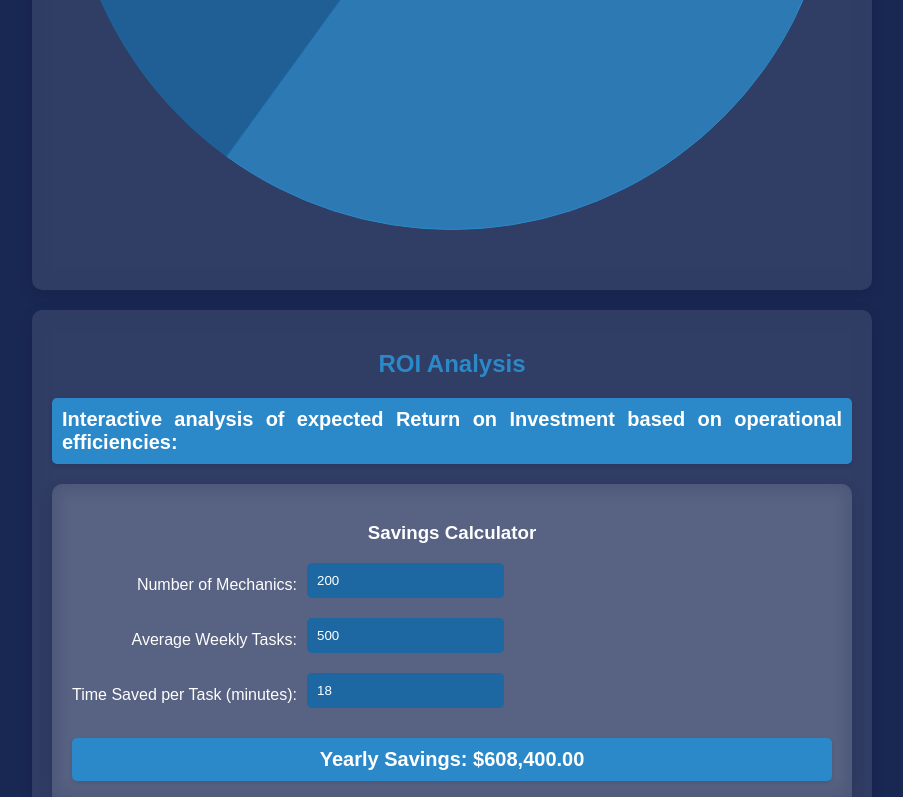
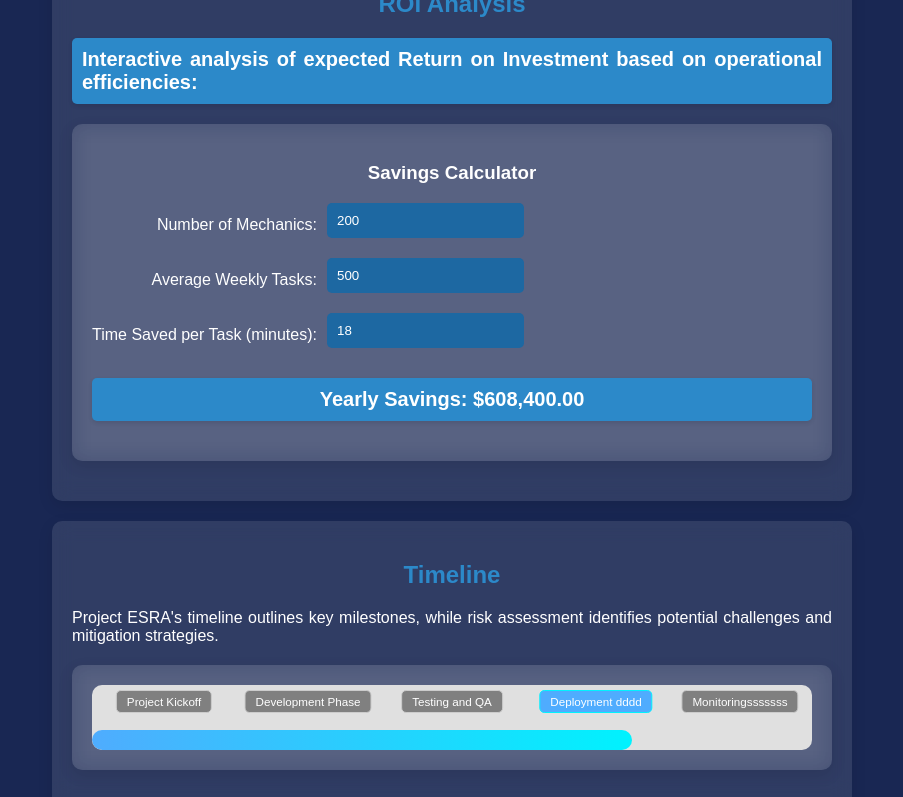
Before and after one commit to twistedcollar/esra-presentation, a React (Create React App) app: page / in a window 1280 px wide. Shown: the part 2000-2797 px from the top of the page, without its empty margins (188-1091 px from the left). Built offline with nearby package versions, Linux system fonts and the light colour scheme.

Commit message:
timeline/ milestones

```diff
--- a/src/App.css
+++ b/src/App.css
@@ -78,49 +78,3 @@ body {
     font-size: 14px;
   }
 }
-
-
-/* Modal styles */
-.modal {
-  position: fixed;
-  top: 0;
-  left: 0;
-  width: 100%;
-  height: 100%;
-  background: rgba(0, 0, 0, 0.5);
-  display: flex;
-  justify-content: center;
-  align-items: center;
-}
-
-.modal-content {
-  background: white;
-  padding: 20px;
-  border-radius: 5px;
-  max-width: 500px;
-  width: 100%;
-}
-
-/* Risk Item styles */
-.risk-item {
-  padding: 10px;
-  margin: 10px 0;
-  border-radius: 5px;
-  cursor: pointer;
-  transition: all 0.3s ease;
-}
-
-.risk-item.low {
-  background-color: #d4edda;
-  color: #155724;
-}
-
-.risk-item.medium {
-  background-color: #fff3cd;
-  color: #856404;
-}
-
-.risk-item.high {
-  background-color: #f8d7da;
-  color: #721c24;
-}
--- a/src/App.js
+++ b/src/App.js
@@ -83,12 +83,20 @@ function App() {
         </div>
       </FadeInSection>
       <FadeInSection>
-        <div className="section" id="timeline-risks">
-          <h2 className="subtitle">Timeline/Risks</h2>
+        <div className="section" id="timeline">
+          <h2 className="subtitle">Timeline</h2>
           <p className="content">
             Project ESRA's timeline outlines key milestones, while risk assessment identifies potential challenges and mitigation strategies.
           </p>
           <Timeline />
+        </div>
+      </FadeInSection>
+      <FadeInSection>
+        <div className="section" id="risks">
+          <h2 className="subtitle">Risks</h2>
+          <p className="content">
+            Project ESRA's risk assessment identifies potential challenges and mitigation strategies.
+          </p>
         </div>
       </FadeInSection>
       <FadeInSection>
--- a/src/AppFeatures.js
+++ b/src/AppFeatures.js
@@ -24,12 +24,12 @@ const FeatureCard = ({ feature }) => {
 
 const AppFeatures = () => {
   const features = [
-    { id: 1, title: 'User-friendly interface', description: 'Description of Feature 1' },
-    { id: 2, title: 'Mobile accessibility', description: 'Description of Feature 1' },
-    { id: 3, title: 'QA & Mechanic performance analytics', description: 'Description of Feature 1' },
-    { id: 4, title: 'Real-time task status', description: 'Description of Feature 1' },
-    { id: 5, title: 'Real-time alerts and notifications', description: 'Description of Feature 1' },
-    { id: 6, title: 'Hisorical data downloads', description: 'Description of Feature 1' },
+    { "id": 1, "title": "User-friendly interface", "description": "Intuitive navigation for all user levels." },
+    { "id": 2, "title": "Mobile accessibility", "description": "Full functionality on mobile devices." },
+    { "id": 3, "title": "QA & Mechanic performance analytics", "description": "Quality and performance personnel analysis." },
+    { "id": 4, "title": "Real-time task status", "description": "Updates on tasks as they happen." },
+    { "id": 5, "title": "Real-time alerts and notifications", "description": "Instant alerts for important updates." },
+    { "id": 6, "title": "Historical data downloads", "description": "Download past data for analysis and reporting." }
     // More features can be added here
   ];
 
--- a/src/Timeline.css
+++ b/src/Timeline.css
@@ -1,50 +1,61 @@
-/* Timeline progress bar styles */
-
+.section {
+  width: 100%;
+  padding: 20px;
+  box-sizing: border-box;
+}
 
 .timeline-container {
   position: relative;
   width: 100%;
-    height: 50px;
+  padding-top: 25px; /* Space for labels */
+  height: 40px; /* Height of the progress bar */
   background-color: #e0e0e0;
-    border-radius: 25px;
+  border-radius: 10px;
   overflow: hidden;
 }
 
-  .timeline-progress {
-    height: 100%;
-    width: 0; /* Initial width set to 0 */
-    background-image: linear-gradient(to right, #4facfe, #00f2fe);
-    border-radius: 25px;
-    animation: fillToFirstMilestone 2s forwards; /* Animation name and duration */
+.milestones {
+  position: absolute;
+  top: 0;
+  left: 10%; /* Changed to 10% */
+  right: 10%; /* Changed to 10% */
+  width: 80%; /* Adjusted to account for the left and right spacing */
+  height: 25px;
 }
-
-  @keyframes fillToFirstMilestone {
-    to {
-      width: 25%; /* Adjust this percentage to match the position of your first milestone */
-    }
-  }
-
 
 .milestone {
   position: absolute;
-    bottom: 100%; /* Adjust if necessary */
-    transform: translateX(-50%);
+  bottom: 20px;
 }
 
 .milestone-label {
   position: absolute;
-    bottom: 20px; /* Adjust distance from the timeline bar */
-    background: #fff;
-    padding: 5px 10px;
+  transform: translateX(-50%);
+  background: grey;
+  padding: 2px 10px;
   border-radius: 5px;
-    border: 1px solid #ccc;
+  border: 1px solid #cccccc;
+  white-space: nowrap;
+  font-size: 14px;
+  line-height: 1.5;
+  user-select: none;
+  overflow: hidden; /* Ensure the text is clipped */
+  text-overflow: ellipsis; /* Add ellipsis for overflowed text */
+  max-width: 160px; /* Adjust max-width as needed */
+  display: inline-block; /* Necessary for text-overflow to work */
 }
 
-  .milestone-marker {
+.timeline-progress {
   position: absolute;
   bottom: 0;
-    left: 50%;
-    height: 20px; /* Height of the line connecting the label to the bar */
-    border-left: 2px solid #ccc;
-    transform: translateX(-50%);
+  left: 0;
+  height: 20px;
+  background-image: linear-gradient(to right, #4facfe, #00f2fe);
+  border-radius: 10px;
 }
+
+.milestone.current .milestone-label {
+  background: #4facfe;
+  color: white;
+  border-color: #00f2fe;
+}
--- a/src/Timeline.js
+++ b/src/Timeline.js
@@ -1,92 +1,93 @@
-import React, { useState} from 'react';
+import React, { useState, useEffect } from 'react';
 import './Timeline.css';
 
+const timelineData = [
+  { id: 1, milestone: 'Project Kickoff', description: 'Initiation of Project ESRA', date: 'March 2024' },
+  { id: 2, milestone: 'Development Phase', description: 'Building the ESRA system', date: 'April - June 2024' },
+  { id: 3, milestone: 'Testing and QA', description: 'Quality assurance and testing', date: 'July - August 2024' },
+  { id: 4, milestone: 'Deployment dddd', description: 'Launch of Project ESRA', date: 'September 2024' },
+  { id: 5, milestone: 'Monitoringsssssss', description: 'Ongoing support and improvements', date: 'Ongoing' }
 
+];
 
-// Simple Modal Component
-const Modal = ({ milestone, onClose }) => {
-    if (!milestone) return null;
+const Timeline = () => {
+  const [currentMilestoneId] = useState(4);
+  const [labelFontSize, setLabelFontSize] = useState(14);
 
-    return (
-      <div className="modal">
-        <div className="modal-content">
-          <h2>{milestone.milestone}</h2>
-          <p>{milestone.description}</p>
-          <p>{milestone.date}</p>
-          <button onClick={onClose}>Close</button>
-        </div>
-      </div>
-    );
+  const calculateProgressWidth = (currentId, total) => {
+    const milestoneIndex = timelineData.findIndex(milestone => milestone.id === currentId);
+    return `${((milestoneIndex) / (total - 1)) * 100}%`;
   };
 
-
-// Define a template timeline and associated risks
-// Define timeline data
-const timelineData = [
-    { id: 1, milestone: 'Project Kickoff', description: 'Initiation of Project ESRA', date: 'March 2024' },
-    { id: 2, milestone: 'Development Phase', description: 'Building the ESRA system', date: 'April - June 2024' },
-    { id: 3, milestone: 'Testing and QA', description: 'Quality assurance and testing', date: 'July - August 2024' },
-    { id: 4, milestone: 'Deployment', description: 'Launch of Project ESRA', date: 'September 2024' },
-    { id: 5, milestone: 'Monitoring and Updates', description: 'Ongoing support and improvements', date: 'Ongoing' }
-  ];
-
-  const riskData = [
-    { id: 1, level: 'low', description: 'Low: Potential delays in development phase due to technical challenges.' },
-    { id: 2, level: 'medium', description: 'Medium: Risk of unexpected changes in regulatory requirements impacting deployment timeline.' },
-    { id: 3, level: 'high', description: 'High: Resource constraints leading to slower progress during testing and QA phase.' },
-  ];
-
-  // TimelineAndRisks.js
-
-  const Timeline = () => {
-    const [selectedRisk, setSelectedRisk] = useState(null);
-
-    const [currentMilestoneId] = useState(3);
-
-
-    // Function to handle risk click
-    const handleRiskClick = (risk) => {
-      setSelectedRisk(risk);
+  const setLabelStyle = (index, length) => {
+    let style = {
+      transform: 'translateX(-50%)',
+      maxWidth: '160px' // Ensure labels don't overflow
     };
 
-    // Function to calculate the progress width based on current milestone ID
-    const calculateProgressWidth = (currentId, total) => {
-      const milestoneIndex = timelineData.findIndex(milestone => milestone.id === currentId);
-      return `${(milestoneIndex / (total - 1)) * 100}%`;
+    // Adjust label alignment for first and last milestones
+    if (index === 0) {
+      style.left = '0';
+      style.transform = 'translateX(0%)';
+    } else if (index === length - 1) {
+      style.right = '0';
+      style.transform = 'translateX(-100%)';
+    } else {
+      style.left = `${(index / (length - 1)) * 100}%`;
+    }
+
+    return style;
+  };
+
+  useEffect(() => {
+    const updateLabelFontSize = () => {
+      const containerWidth = document.querySelector('.timeline-container').offsetWidth - 20; // Subtract 20px for padding
+      const totalLabelWidth = timelineData.length * 160; // Assuming max-width of label is 160px
+      const totalSpacing = (timelineData.length - 1) * 10; // 10px spacing between labels
+      const neededWidth = totalLabelWidth + totalSpacing;
+
+      if (containerWidth < neededWidth) {
+        // Decrease font size if neededWidth is more than containerWidth
+        const scaleFactor = containerWidth / neededWidth;
+        setLabelFontSize(Math.max(10, 14 * scaleFactor)); // Don't go below 10px
+      } else {
+        setLabelFontSize(14); // Default font size
+      }
     };
 
-    // Function to calculate the left position of each milestone
-  const calculateLeftPosition = (index, total) => {
-    return `${(index / (total - 1)) * 100}%`;
-  };
+    // Call the function to set initial font size
+    updateLabelFontSize();
 
+    // Add resize listener to update font size when window is resized
+    window.addEventListener('resize', updateLabelFontSize);
 
-    return (
-      <div>
-        <div className="section" id="timeline">
-          <h2 className="subtitle">Timeline</h2>
-          <div className="timeline-container">
+    // Clean up listener when component is unmounted or rerendered
+    return () => window.removeEventListener('resize', updateLabelFontSize);
+  }, [timelineData.length]);
+
+  return (
+    <div className="section" id="timeline">
+      <div className="timeline-container">
+        <div className="milestones">
+          {timelineData.map((item, index) => (
             <div
-              className="timeline-progress"
-              style={{ width: calculateProgressWidth(currentMilestoneId, timelineData.length) }}
-            ></div>
-            {timelineData.map((item, index) => (
-              <div
-                key={item.id}
-                className="milestone"
-                style={{ left: calculateLeftPosition(index, timelineData.length) }}
-              >
-                <div className="milestone-label">{item.milestone}</div>
-                <div className="milestone-marker"></div>
+              key={item.id}
+              className={`milestone ${item.id === currentMilestoneId ? 'current' : ''}`}
+              style={setLabelStyle(index, timelineData.length)}
+            >
+              <div className="milestone-label" style={{ fontSize: `${labelFontSize}px` }}>
+                {item.milestone}
               </div>
-            ))}
-          </div>
+            </div>
+          ))}
         </div>
-        {selectedRisk && (
-          <Modal risk={selectedRisk} onClose={() => setSelectedRisk(null)} />
-        )}
+        <div
+          className="timeline-progress"
+          style={{ width: calculateProgressWidth(currentMilestoneId, timelineData.length) }}
+        ></div>
       </div>
-    );
-  };
+    </div>
+  );
+};
 
-  export default Timeline;
+export default Timeline;
```
Lines whose indentation alone changed are shown as unchanged.
